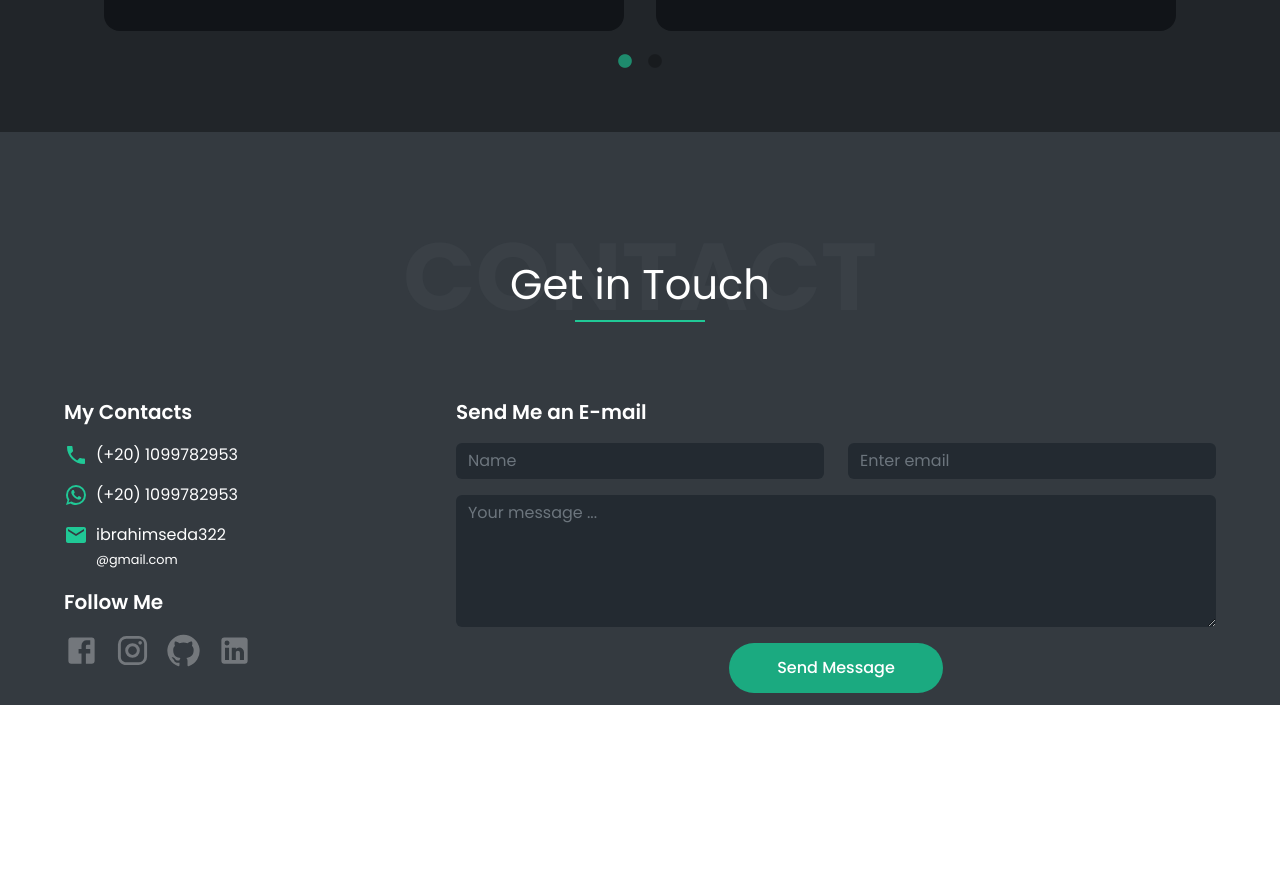
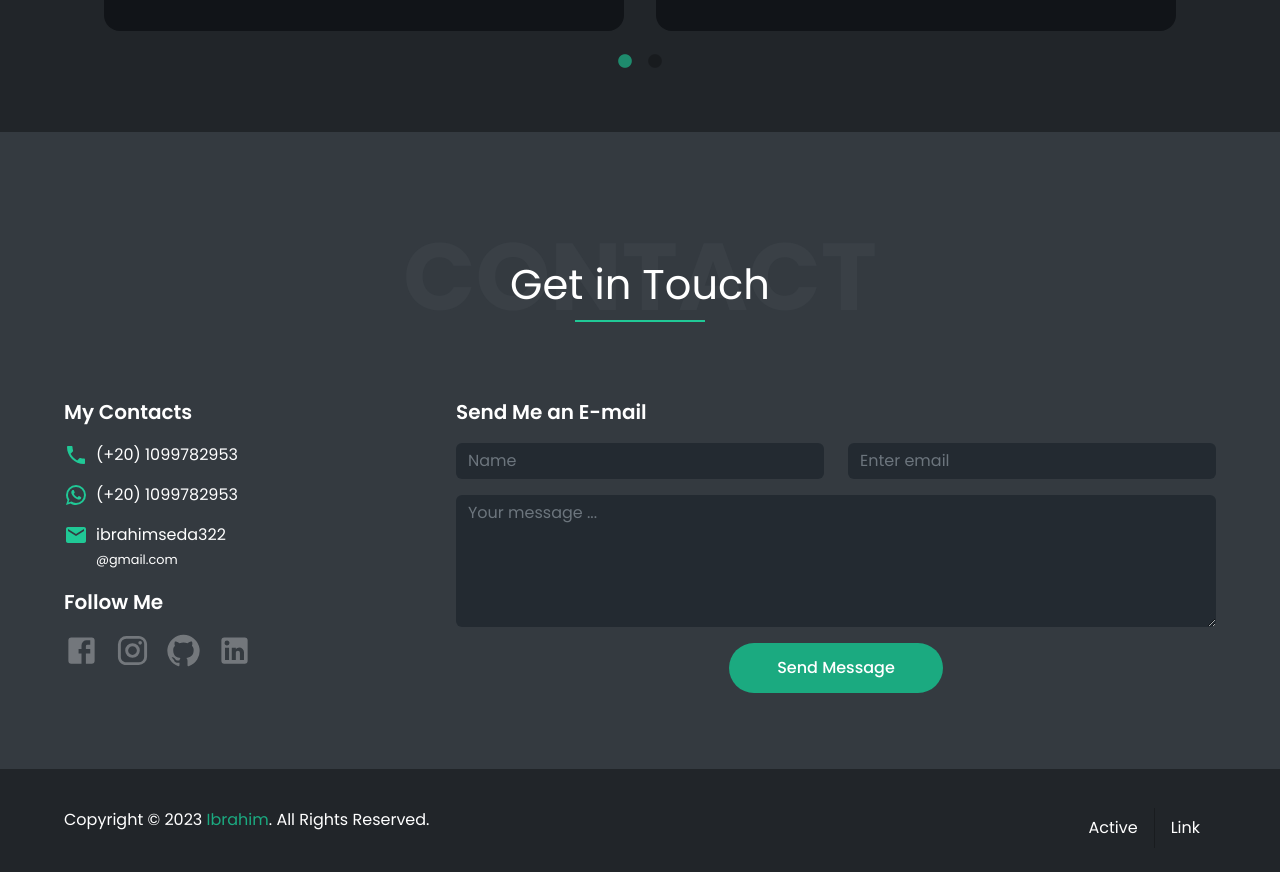
Before and after one commit to IbrahimGaber322/Ibrahim-Seda-Portfolio, a React (Create React App) app: page / in a window 1280 px wide. Shown: the part 9280-10152 px from the top of the page. Before the commit the page ends 9985 px from the top, so only its background shows below. Built offline with nearby package versions, Linux system fonts and the light colour scheme.

Commit message:
footer completed

```diff
--- a/src/App.jsx
+++ b/src/App.jsx
@@ -11,6 +11,7 @@ import BackToTop from "./components/BackToTop";
 import Portfolio from "./pages/Portfolio";
 import Testimonial from "./pages/Testimonial";
 import Contact from "./pages/Contact";
+import Footer from "./components/Footer";
 
 function App() {
   return (
@@ -24,6 +25,7 @@ function App() {
       <Testimonial />
       <Contact />
       <BackToTop />
+      <Footer />
     </Container>
   );
 }
--- /dev/null
+++ b/src/components/Footer.jsx
@@ -0,0 +1,29 @@
+import React from "react";
+import Container from "react-bootstrap/Container";
+import Row from "react-bootstrap/Row";
+import Col from "react-bootstrap/Col";
+import Nav from 'react-bootstrap/Nav';
+
+function Footer(){
+    return(
+      <Container className="footer section-padding" fluid>
+      <Row>
+        <Col md={6}>
+            <p className="footer-text">Copyright © 2023 <span>Ibrahim</span>. All Rights Reserved.</p>
+        </Col>
+        <Col md={6}>
+        <Nav className="footer-nav" activeKey="/home">
+        <Nav.Item >
+          <Nav.Link className="footer-link-1" href="">Active</Nav.Link>
+        </Nav.Item>
+        <Nav.Item>
+          <Nav.Link className="footer-link-2" eventKey="">Link</Nav.Link>
+        </Nav.Item>
+      </Nav>
+        </Col>
+      </Row>
+      </Container>
+    )
+}
+
+export default Footer;
--- a/src/style.css
+++ b/src/style.css
@@ -40,7 +40,7 @@
     background: #20C997;
     position: absolute;
     margin: auto;
-    bottom: -5px;
+    bottom: -0.313rem;
     left: 0;
     right: 0;
 }
@@ -496,6 +496,7 @@ background-color: #212529;
 /* Contact */
 .my-contact-page{
     background-color: #343A40;
+    padding-bottom: 6%;
 }
 .my-contact-page .back-title {
     color:#3A4046;
@@ -592,3 +593,43 @@ margin-right: 0.5rem;
         margin: 0 0 0 0.5rem;
     }
 }
+
+/* Footer */
+.footer{
+    background-color: #212529;
+    padding-top: 3%;
+    padding-bottom: 3%;
+}
+.footer-text{
+    color: white;
+    font-size: 1rem;
+}
+.footer-text span{
+    color: #1BAA80;
+}
+.footer-nav{
+    justify-content: end;
+}
+@media only screen and (max-width: 768px) {
+    .footer-nav{
+        justify-content: center;
+    }
+    .footer-text{
+        text-align: center;
+    }
+    .footer{
+
+        padding-top: 10%;
+        padding-bottom: 10%;
+    }
+}
+.footer-nav a {
+    color: white ;
+}
+.footer-nav a:hover {
+    color: #1BAA80 ;
+}
+.footer-link-1{
+    border-right: 0.1rem solid rgba(0, 0, 0, 0.233);
+
+}
```
